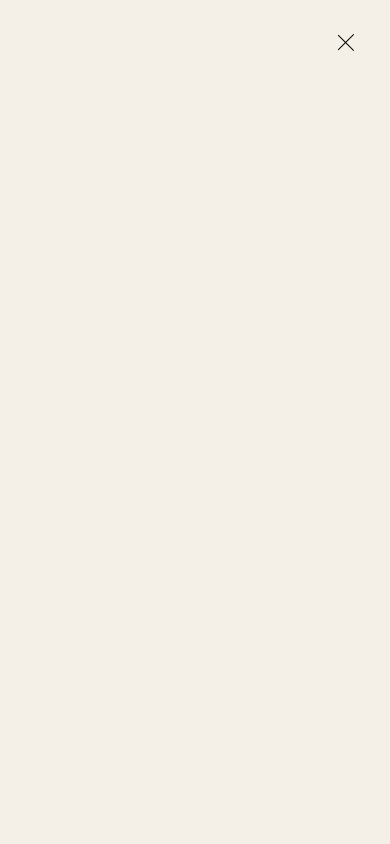
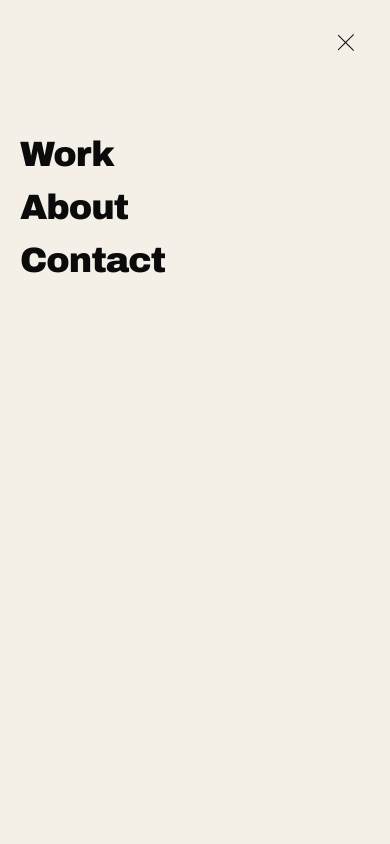
Before and after one commit to Super-Yojan/Endlls, a Next.js app: page /contact in a window 390 px wide. Both pictures are taken after a click on the button "Open menu". Shown: the top 844 px of the page. Built offline with nearby package versions, Linux system fonts and the light colour scheme; a web font is replaced by a local one.

Commit message:
fix: improve mobile navigation accessibility

```diff
--- a/app/globals.css
+++ b/app/globals.css
@@ -99,14 +99,14 @@ img {
   object-fit: contain;
 }
 
-.primary-navigation,
+.desktop-navigation,
 .site-footer nav {
   display: flex;
   gap: clamp(1.5rem, 3vw, 3.75rem);
   align-items: center;
 }
 
-.primary-navigation a,
+.desktop-navigation a,
 .site-footer nav a {
   font-size: 0.78rem;
   font-weight: 600;
@@ -114,11 +114,11 @@ img {
   text-transform: uppercase;
 }
 
-.primary-navigation a {
+.desktop-navigation a {
   position: relative;
 }
 
-.primary-navigation a::after {
+.desktop-navigation a::after {
   position: absolute;
   right: 0;
   bottom: -0.35rem;
@@ -131,13 +131,17 @@ img {
   transition: transform 200ms ease;
 }
 
-.primary-navigation a:hover::after,
-.primary-navigation a:focus-visible::after {
+.desktop-navigation a:hover::after,
+.desktop-navigation a:focus-visible::after {
   transform: scaleX(1);
   transform-origin: left;
 }
 
 .menu-toggle {
+  display: none;
+}
+
+.mobile-navigation {
   display: none;
 }
 
@@ -564,7 +568,11 @@ img {
     transform: translateY(-0.2rem) rotate(-45deg);
   }
 
-  .primary-navigation {
+  .desktop-navigation {
+    display: none;
+  }
+
+  .mobile-navigation {
     position: fixed;
     inset: 0;
     z-index: 25;
@@ -573,19 +581,13 @@ img {
     background: var(--paper);
     flex-direction: column;
     align-items: flex-start;
-    opacity: 0;
-    pointer-events: none;
-    transform: translateY(-1rem);
-    transition: opacity 180ms ease, transform 180ms ease;
   }
 
-  .primary-navigation[data-open="true"] {
-    opacity: 1;
-    pointer-events: auto;
-    transform: translateY(0);
+  .mobile-navigation[hidden] {
+    display: none;
   }
 
-  .primary-navigation a {
+  .mobile-navigation a {
     font-family: var(--display);
     font-size: 2.2rem;
     letter-spacing: -0.03em;
@@ -781,6 +783,11 @@ img {
 
 .contact-page-frame .brand img {
   filter: invert(1);
+}
+
+.contact-page-frame .mobile-navigation,
+.contact-page-frame .menu-toggle[aria-expanded="true"] {
+  color: var(--ink);
 }
 
 .contact-page {
--- a/components/contact-form.tsx
+++ b/components/contact-form.tsx
@@ -63,7 +63,11 @@ export function ContactForm({ onSend }: { onSend?: (href: string) => void }) {
     event.preventDefault();
     const nextErrors = validate(fields);
     setErrors(nextErrors);
-    if (Object.keys(nextErrors).length > 0) return;
+    const firstInvalid = (Object.keys(nextErrors) as Array<keyof Fields>)[0];
+    if (firstInvalid) {
+      document.getElementById(firstInvalid)?.focus();
+      return;
+    }
 
     const href = buildInquiryLink(fields);
     if (onSend) onSend(href);
@@ -89,9 +93,11 @@ export function ContactForm({ onSend }: { onSend?: (href: string) => void }) {
             onChange={(event) => update("name", event.target.value)}
             aria-invalid={Boolean(errors.name)}
             aria-describedby={errors.name ? "name-error" : undefined}
+            aria-required="true"
+            required
             autoComplete="name"
           />
-          {errors.name ? <p id="name-error">{errors.name}</p> : null}
+          {errors.name ? <p id="name-error" role="alert">{errors.name}</p> : null}
         </div>
         <div className="form-field">
           <label htmlFor="email">Email</label>
@@ -103,9 +109,11 @@ export function ContactForm({ onSend }: { onSend?: (href: string) => void }) {
             onChange={(event) => update("email", event.target.value)}
             aria-invalid={Boolean(errors.email)}
             aria-describedby={errors.email ? "email-error" : undefined}
+            aria-required="true"
+            required
             autoComplete="email"
           />
-          {errors.email ? <p id="email-error">{errors.email}</p> : null}
+          {errors.email ? <p id="email-error" role="alert">{errors.email}</p> : null}
         </div>
       </div>
       <div className="field-row">
@@ -160,8 +168,10 @@ export function ContactForm({ onSend }: { onSend?: (href: string) => void }) {
           onChange={(event) => update("message", event.target.value)}
           aria-invalid={Boolean(errors.message)}
           aria-describedby={errors.message ? "message-error" : undefined}
+          aria-required="true"
+          required
         />
-        {errors.message ? <p id="message-error">{errors.message}</p> : null}
+        {errors.message ? <p id="message-error" role="alert">{errors.message}</p> : null}
       </div>
       <button className="submit-button" type="submit">
         Send inquiry <span aria-hidden="true">↗</span>
--- a/components/site-header.tsx
+++ b/components/site-header.tsx
@@ -2,7 +2,7 @@
 
 import Image from "next/image";
 import Link from "next/link";
-import { useState } from "react";
+import { KeyboardEvent, useEffect, useRef, useState } from "react";
 
 const links = [
   { href: "/work", label: "Work" },
@@ -12,6 +12,37 @@ const links = [
 
 export function SiteHeader() {
   const [open, setOpen] = useState(false);
+  const toggleRef = useRef<HTMLButtonElement>(null);
+  const mobileNavRef = useRef<HTMLElement>(null);
+
+  useEffect(() => {
+    if (open) mobileNavRef.current?.querySelector<HTMLAnchorElement>("a")?.focus();
+  }, [open]);
+
+  const closeAndRestoreFocus = () => {
+    toggleRef.current?.focus();
+    setOpen(false);
+  };
+
+  const handleMobileKeys = (event: KeyboardEvent<HTMLElement>) => {
+    if (event.key === "Escape") {
+      event.preventDefault();
+      closeAndRestoreFocus();
+      return;
+    }
+    if (event.key !== "Tab") return;
+
+    const links = Array.from(event.currentTarget.querySelectorAll<HTMLAnchorElement>("a"));
+    const first = links[0];
+    const last = links.at(-1);
+    if (event.shiftKey && document.activeElement === first) {
+      event.preventDefault();
+      last?.focus();
+    } else if (!event.shiftKey && document.activeElement === last) {
+      event.preventDefault();
+      first?.focus();
+    }
+  };
 
   return (
     <header className="site-header">
@@ -19,21 +50,31 @@ export function SiteHeader() {
         <Image src="/brand/logo.png" alt="Endlls Studio" width={373} height={238} priority />
       </Link>
       <button
+        ref={toggleRef}
         className="menu-toggle"
         type="button"
         aria-expanded={open}
-        aria-controls="primary-navigation"
+        aria-controls="mobile-navigation"
         aria-label={open ? "Close menu" : "Open menu"}
         onClick={() => setOpen((value) => !value)}
       >
         <span />
         <span />
       </button>
+      <nav className="desktop-navigation" aria-label="Primary">
+        {links.map((link) => (
+          <Link key={link.href} href={link.href}>
+            {link.label}
+          </Link>
+        ))}
+      </nav>
       <nav
-        id="primary-navigation"
-        className="primary-navigation"
-        aria-label="Primary"
-        data-open={open}
+        ref={mobileNavRef}
+        id="mobile-navigation"
+        className="mobile-navigation"
+        aria-label="Mobile navigation"
+        hidden={!open}
+        onKeyDown={handleMobileKeys}
       >
         {links.map((link) => (
           <Link key={link.href} href={link.href} onClick={() => setOpen(false)}>
```
Also changed, not shown: 2 other files (tests, documents, lock files or other folders).
